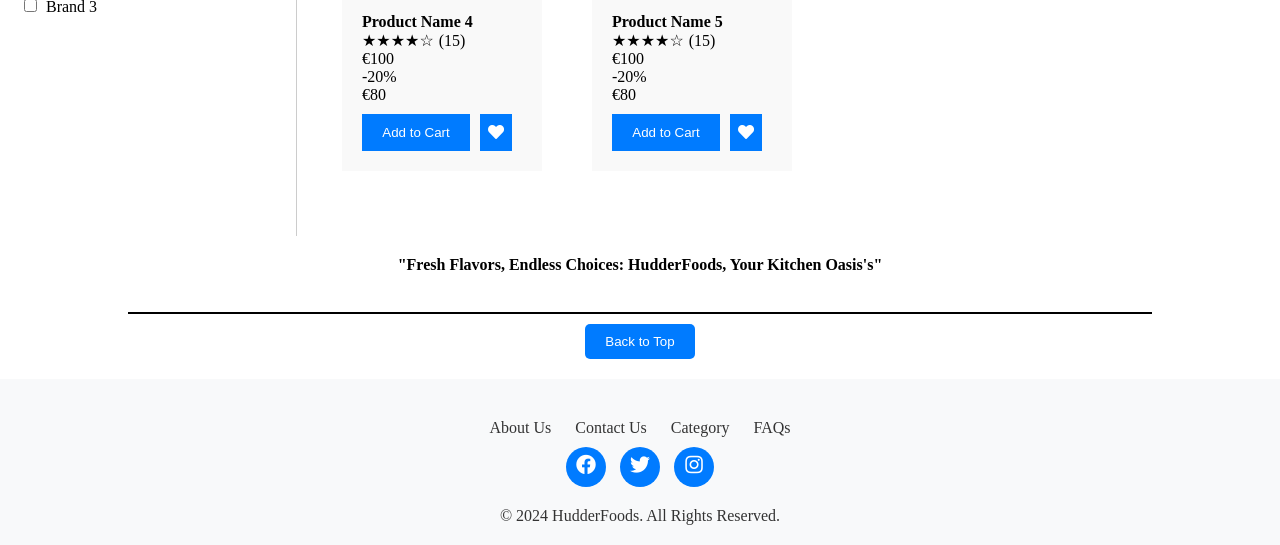
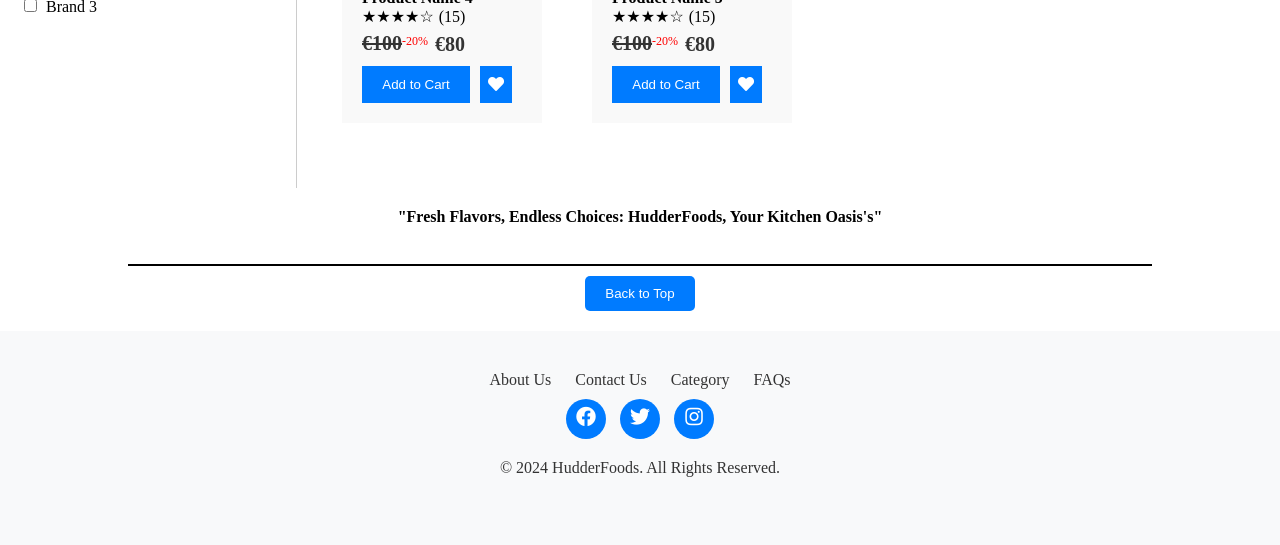
Before and after one commit to bsameer12/Project_Management, a PHP site: page /search_page.php in a window 1280 px wide. Shown: the part 736-1281 px from the top of the page. After the commit the page ends 1213 px from the top, so only its background shows below. Run offline with PHP 8.4, Linux system fonts and the light colour scheme.

Commit message:
fix for search pages

```diff
--- a/search_page.css
+++ b/search_page.css
@@ -183,3 +183,31 @@
 .container_search .top-section form {
     margin: 0; /* Reset margin for the form */
 }
+
+#price_container {
+    display: flex;
+    align-items: center;
+}
+
+#original_price {
+    font-size: 20px; /* Adjust font size as needed */
+    color: #333; /* Adjust text color as needed */
+    text-decoration: line-through; /* Cross out the original price */
+    margin-top: 5px;
+    font-weight: bold;
+}
+
+#discount {
+    font-size: 12px; /* Adjust font size as needed */
+    color: #ff0000; /* Adjust text color as needed */
+    margin-right: 7px; /* Adjust margin as needed */
+    margin-left: 0;
+    margin-bottom: 1;
+}
+
+#discount_price {
+    font-size: 20px; /* Adjust font size as needed */
+    color: #333; /* Adjust text color as needed */
+    margin-top: 7px;
+    font-weight: bold;
+}
```
